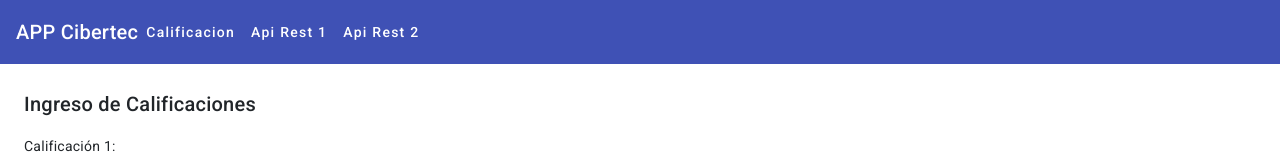
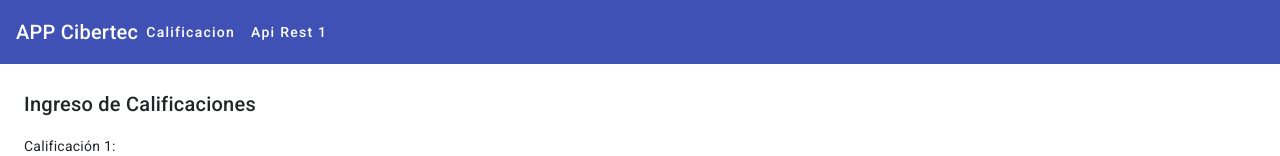
Before and after one commit to jeremy12p/CL3, an Angular app in the folder DAWII_CL3/: page / in a window 1280 px wide. Shown: the top 156 px of the page. Built offline with nearby package versions, Linux system fonts and the light colour scheme.

Commit message:
se elimino componentes de api rest 2

```diff
--- a/DAWII_CL3/src/app/app-routing.module.ts
+++ b/DAWII_CL3/src/app/app-routing.module.ts
@@ -3,8 +3,6 @@ import { RouterModule, Routes } from '@angular/router';
 import { CL3Component } from './cl3/cl3.component';
 import { CalificacionComponent } from './cl3/paginas/calificacion/calificacion.component';
 import { Apirest1Component } from './cl3/paginas/apirest1/apirest1.component';
-import { Apirest2Component } from './cl3/paginas/apirest2/apirest2.component';
-
 
 const routes: Routes = [
 
@@ -19,10 +17,6 @@ const routes: Routes = [
       component: Apirest1Component
   },
   {
-      path: 'apirest2',
-      component: Apirest2Component
-  },
-  {
       path: '**',
       redirectTo: ''
   },
--- a/DAWII_CL3/src/app/app.component.html
+++ b/DAWII_CL3/src/app/app.component.html
@@ -3,7 +3,6 @@
     <span >APP Cibertec</span>
     <button mat-button routerLink="calificacion">Calificacion</button>
     <button mat-button routerLink="apirest1">Api Rest 1</button>
-    <button mat-button routerLink="apirest2">Api Rest 2</button>
   </mat-toolbar-row>
 </mat-toolbar>
 
--- a/DAWII_CL3/src/app/cl3/cl3.module.ts
+++ b/DAWII_CL3/src/app/cl3/cl3.module.ts
@@ -2,7 +2,6 @@ import { NgModule } from '@angular/core';
 import { CommonModule } from '@angular/common';
 import { CalificacionComponent } from './paginas/calificacion/calificacion.component';
 import { Apirest1Component } from './paginas/apirest1/apirest1.component';
-import { Apirest2Component } from './paginas/apirest2/apirest2.component';
 import { AppRoutingModule } from '../app-routing.module';
 import { MaterialModule } from '../angularmaterial/material.module';
 
@@ -10,8 +9,7 @@ import { MaterialModule } from '../angularmaterial/material.module';
 @NgModule({
   declarations: [
     CalificacionComponent,
-    Apirest1Component,
-    Apirest2Component
+    Apirest1Component
   ],
   imports: [
     AppRoutingModule,
--- a/DAWII_CL3/src/app/cl3/paginas/apirest2/apirest2.component.html
+++ /dev/null
@@ -1 +0,0 @@
-<p>apirest2 works!</p>
--- a/DAWII_CL3/src/app/cl3/paginas/apirest2/apirest2.component.ts
+++ /dev/null
@@ -1,10 +0,0 @@
-import { Component } from '@angular/core';
-
-@Component({
-  templateUrl: './apirest2.component.html',
-  styles: [
-  ]
-})
-export class Apirest2Component {
-
-}
```
